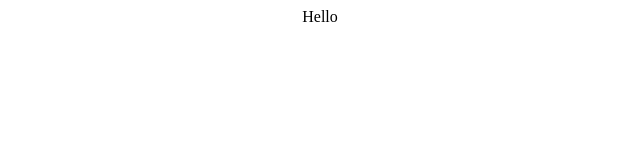
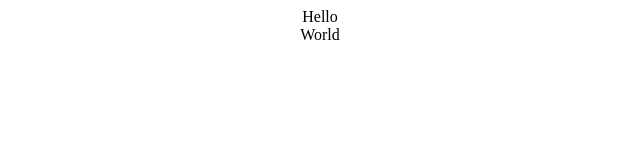
Before and after one commit to snoopcom/aviasales, a React (Create React App) app: page / in a window 1280 px wide. Shown: the top 160 px of the page, without its empty margins (320-960 px from the left). Built offline with nearby package versions, Linux system fonts and the light colour scheme.

Commit message:
test work

```diff
--- a/src/App.js
+++ b/src/App.js
@@ -5,6 +5,7 @@ function App() {
   return (
     <div className="App">
       <div>Hello</div>
+      <div>World</div>
     </div>
   );
 }
```
